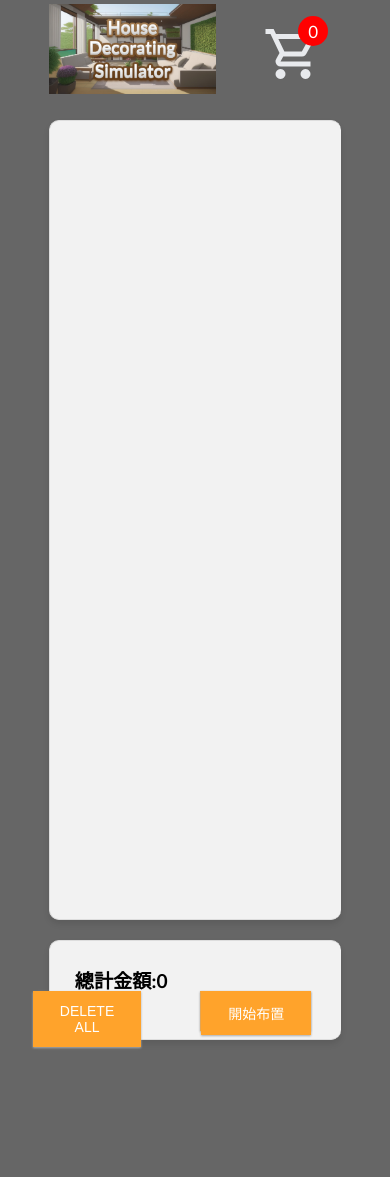
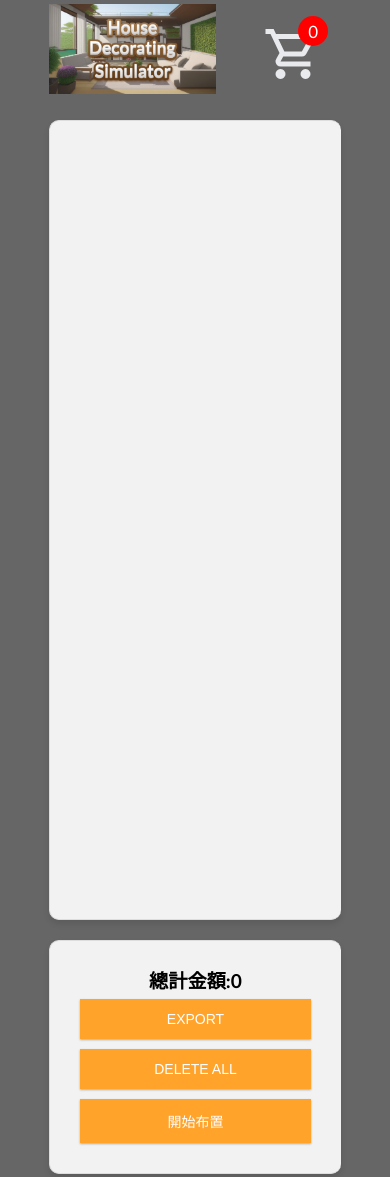
Before and after one commit to jumpjumpman028/House-Decorating-Simulator, a plain HTML site: page cart.html in a window 390 px wide. Before the commit the page ends 1060 px from the top, so only its background shows below. Drawn offline with nearby package versions, Linux system fonts and the light colour scheme.

Commit message:
1.8.8 Version
修正export按鈕

```diff
--- a/cart.html
+++ b/cart.html
@@ -31,7 +31,7 @@
     </div>
     <div class="summary" id="summary">
         總計金額:<button class="deleteall" id="deleteall">delete all</button>
-        <button class="startdecorate" id="exportButton">Export</button>
+        <button  id="exportButton">Export</button>
         <button class="startdecorate" id ="startdecorate"  onclick='location.href="decorate.html"' >開始布置</button>
     </div>
 
--- a/css/cart.css
+++ b/css/cart.css
@@ -279,6 +279,30 @@ body{
     color: #ffa32b;
     transform: scale(0.9);
 }
+
+.export {
+    position: absolute;
+    right:400px;
+    margin-left:50px;
+    padding: 10px 25px;
+    background-color: #ffa32b;
+    border: 2px solid transparent;
+    color: #fff;
+    font-size: 14px;
+    text-transform: uppercase;
+    cursor: pointer;
+    box-shadow: 0 1px 2px #aaa;
+    transition: all 250ms ease-in-out;
+    outline: none;
+}
+
+.export:hover {
+    border: 2px solid #ffa32b;
+    background-color: #fff;
+    color: #ffa32b;
+    transform: scale(0.9);
+}
+
 .summary{
     position: relative;
     margin-top: 20px;
@@ -363,10 +387,15 @@ body{
     }
     .summary{
         flex-direction: column;
-        text-align: left;
-        height: 100px;
+        text-align: center;
+        height: auto;
     }
-    .deleteall, .startdecorate{
-        top: 50px;
+    .deleteall, .startdecorate,.export{
+        right:0px;
+        max-width: 100%;
+        margin:5px;
+        position: relative;
+        text-align: center;
+        align-items: center;
     }
 }
--- a/js/cart.js
+++ b/js/cart.js
@@ -37,8 +37,9 @@ function update() {
 
         }
     }
-    document.getElementById("summary").innerHTML = `總計金額:${totalprice}<button class="deleteall" id="deleteall">delete all</button>
-    <button class="startdecorate" id="exportButton">Export</button>
+    document.getElementById("summary").innerHTML = `總計金額:${totalprice}
+    <button  class="export" id="exportButton">Export</button>
+    <button class="deleteall" id="deleteall">delete all</button>
     <button class="startdecorate" id ="startdecorate"  onclick='location.href="decorate.html"' >開始布置</button>`;
 
     // 更新購物車顯示
```
